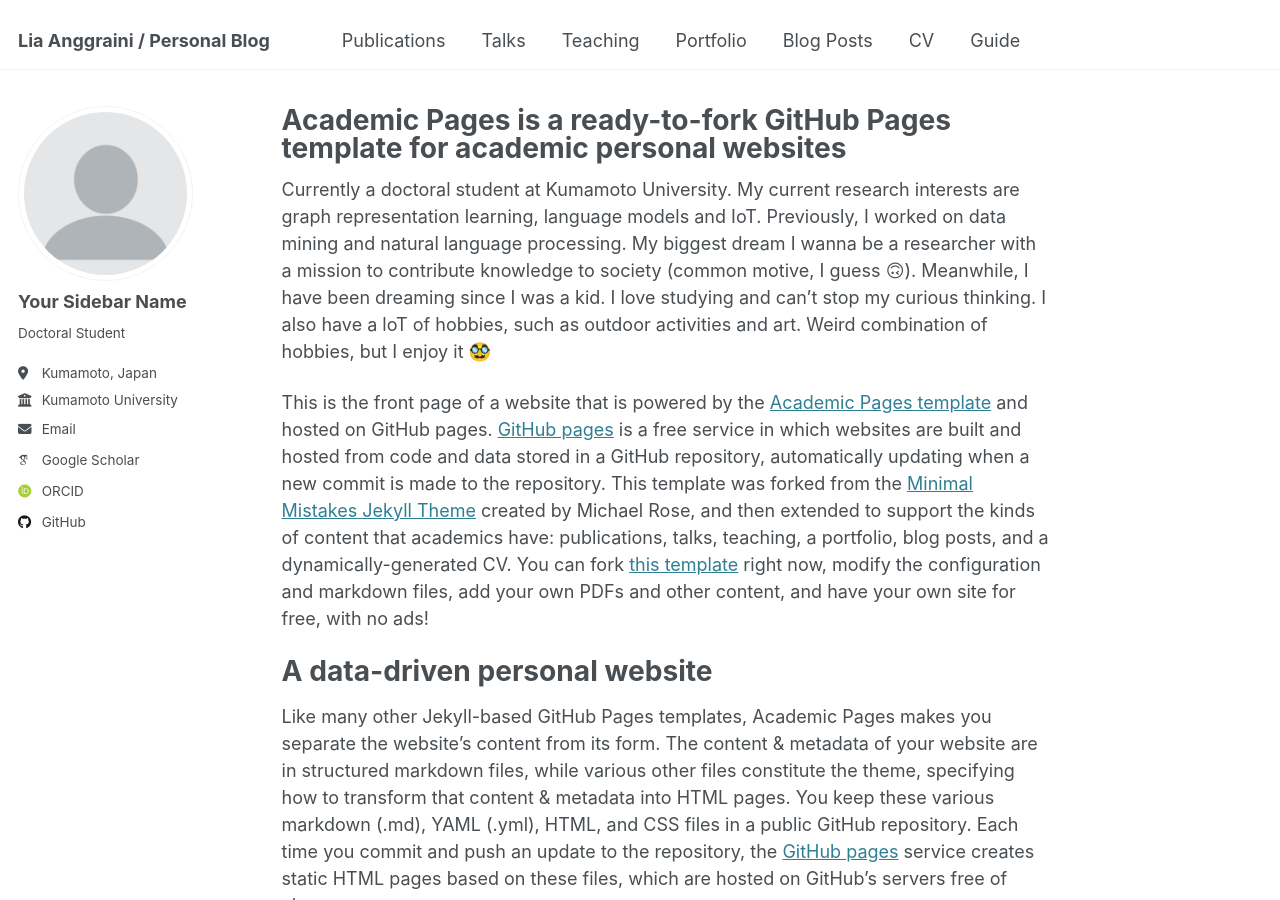
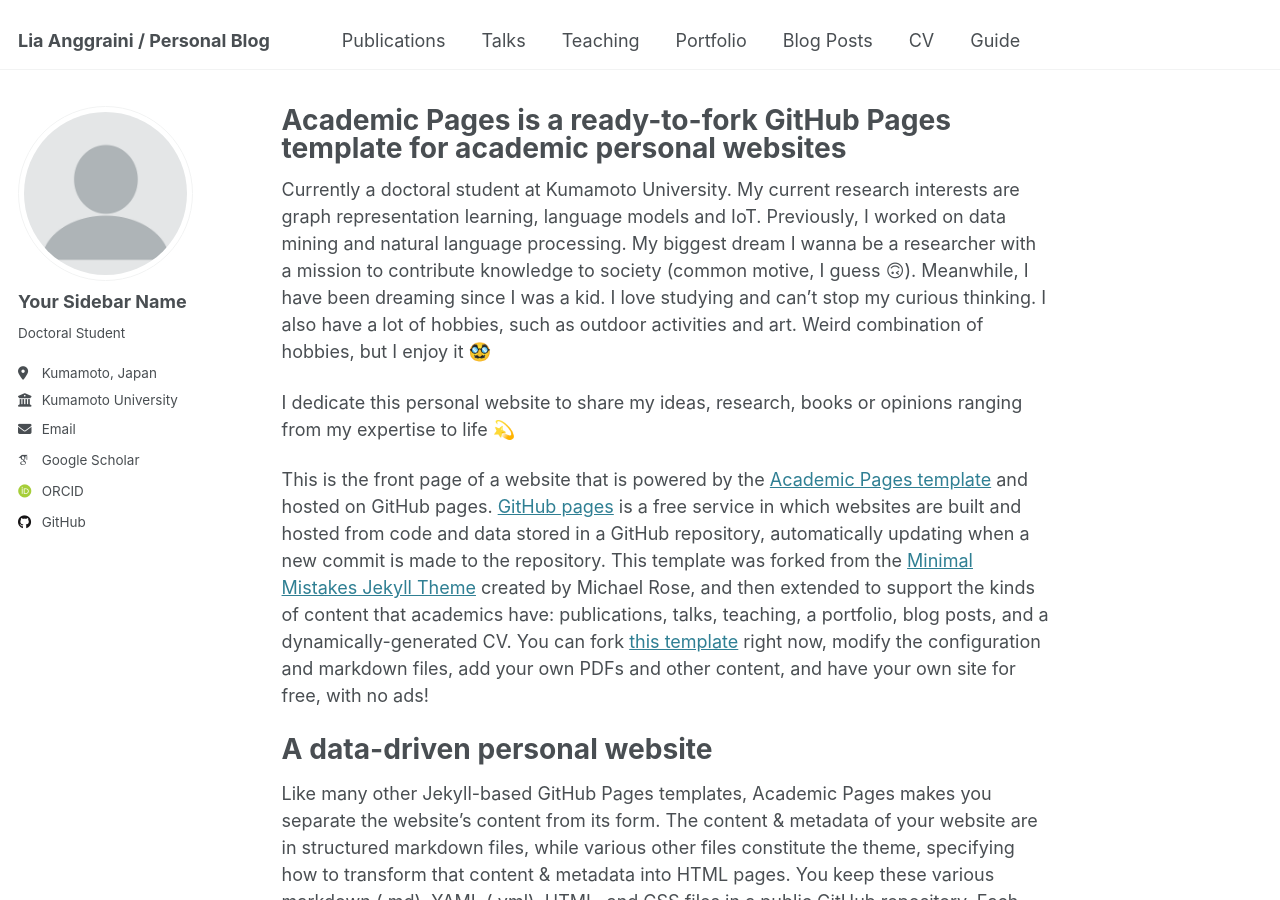
Before and after one commit to aozorahime/aozorahime.github.io, a Jekyll site: the page built from _pages/about.md, in a window 1280 px wide and 900 px high. Built offline with Jekyll 4.4.1, drawn with Linux system fonts in a browser that asks for light colours; some web fonts are replaced.

Commit message:
Update about.md

```diff
--- a/_pages/about.md
+++ b/_pages/about.md
@@ -7,7 +7,9 @@ redirect_from:
   - /about.html
 ---
 
-Currently a doctoral student at Kumamoto University. My current research interests are graph representation learning, language models and IoT. Previously, I worked on data mining and natural language processing. My biggest dream I wanna be a researcher with a mission to contribute knowledge to society (common motive, I guess 🙃). Meanwhile, I have been dreaming since I was a kid. I love studying and can't stop my curious thinking. I also have a loT of hobbies, such as outdoor activities and art. Weird combination of hobbies, but I enjoy it 🥸
+Currently a doctoral student at Kumamoto University. My current research interests are graph representation learning, language models and IoT. Previously, I worked on data mining and natural language processing. My biggest dream I wanna be a researcher with a mission to contribute knowledge to society (common motive, I guess 🙃). Meanwhile, I have been dreaming since I was a kid. I love studying and can't stop my curious thinking. I also have a lot of hobbies, such as outdoor activities and art. Weird combination of hobbies, but I enjoy it 🥸
+
+I dedicate this personal website to share my ideas, research, books or opinions ranging from my expertise to life 💫
 
 
 
```
